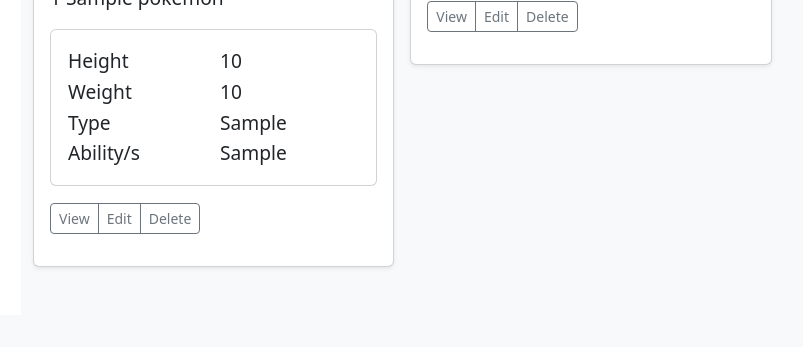
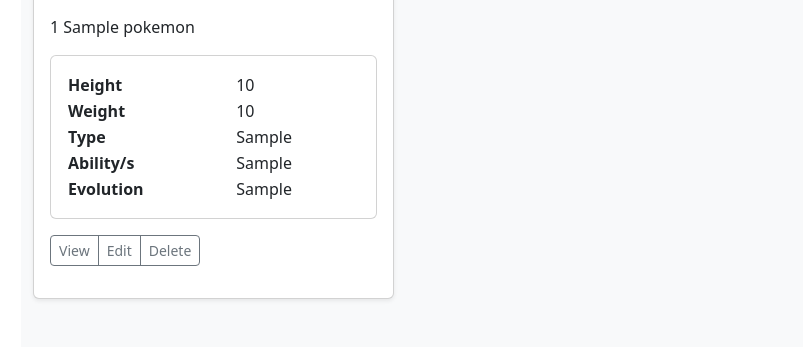
Before and after one commit to cjayaranon/crud-pokedex, a Django app: page / in a window 1280 px wide, after a click on "View". Shown: the part 697-1044 px from the top of the page, without its empty margins (49-852 px from the left). Before the commit the page ends 965 px from the top, so only its background shows below. Run offline with Django 4.2, Linux system fonts and the light colour scheme; tables that the repository leaves empty hold one stand-in row (values such as "Sample post"); some libraries are stand-ins or nearby versions.

Commit message:
added pokemon evolution; added properties at models to clean str output to views

```diff
--- a/dexapoke/frontend/static/custom_css/base.css
+++ b/dexapoke/frontend/static/custom_css/base.css
@@ -15,7 +15,6 @@
 .card-body {
   margin-bottom: 16px;
   overflow: auto;
-  font-size: 1.5vw;
 }
 
 /*# sourceMappingURL=base.css.map */
--- a/dexapoke/frontend/static/scss/base.scss
+++ b/dexapoke/frontend/static/scss/base.scss
@@ -16,5 +16,4 @@
 .card-body {
   margin-bottom: 16px;
   overflow: auto;
-  font-size: 1.5vw;
 }
--- a/dexapoke/frontend/templates/advanced_search.html
+++ b/dexapoke/frontend/templates/advanced_search.html
@@ -1,18 +1,21 @@
 {% load static %}
 {% block content %}
     <section>
-        <div class="collapse" id="advancedSearch">
-            <p>{% lorem 20 w random %}</p>
-        </div>
-        <div>
-            <button type="button"
-                    class="btn btn-sm btn-secondary"
-                    data-bs-toggle="collapse"
-                    data-bs-target="#advancedSearch"
-                    aria-expanded="false"
-                    aria-controls="advancedSearch">
-                Filter by Type
-            </button>
+        <div class="dropdown">
+            <form action="{% url 'home' %}" method="post">
+                {% csrf_token %}
+                <button type="button"
+                        class="btn btn-sm btn-secondary dropdown-toggle"
+                        data-bs-toggle="dropdown"
+                        aria-expanded="false">
+                    Filter by Type
+                </button>
+                <ul class="dropdown-menu" id="dropdownMenu">
+                    {% for items in  pokemon_types%}
+                        <li><a href="{% url 'home' %}">{{ items.name }}</a></li>
+                    {% endfor %}
+                </ul>
+            </form>
         </div>
     </section>
 {% endblock content %}
--- a/dexapoke/frontend/templates/landing.html
+++ b/dexapoke/frontend/templates/landing.html
@@ -13,10 +13,15 @@
           <form action="{% url 'home' %}" method="post">
             {% csrf_token %}
             <input type="text" name="search-bar" id="searchBar" class="form-control" />
+            <p class="lead text-muted">Use the advanced search to explore Pokémon by type.</p>
+            <label for="pokemonTypes">Filter by Type</label>
+            <select name="dropdown-menu" id="pokemonTypes" class="form-select" onchange="this.form.submit()">
+              {% for items in  pokemon_types %}
+                  <option class="dropdown-item">{{ items.name }}</option>
+              {% endfor %}
+            </select>
           </form>
           <!-- show when  -->
-          <p class="lead text-muted">Use the advanced search to explore Pokémon by type.</p>
-          {% include "advanced_search.html" %}
         </div>
       </div>
     </section>
@@ -28,7 +33,6 @@
           <div class="col">{% include "pokemon_card.html" %}</div>
           <!-- end Pokémon card -->
         {% endfor %}
-        <div class="col">{% include "pokemon_card.html" %}</div>
       </div>
     </section>
   </main>
--- a/dexapoke/frontend/templates/pokemon_card.html
+++ b/dexapoke/frontend/templates/pokemon_card.html
@@ -15,20 +15,30 @@
                 <table>
                     <tbody>
                         <tr>
-                            <td>Height</td>
+                            <th>Height</th>
                             <td>{{ items.height }}</td>
                         </tr>
                         <tr>
-                            <td>Weight</td>
+                            <th>Weight</th>
                             <td>{{ items.weight }}</td>
                         </tr>
                         <tr>
-                            <td>Type</td>
-                            <td>{{ items.pokemon_type }}</td>
+                            <th>Type</th>
+                            {% for i in items.get_pokemon_type %}
+                            <td>{{ i }}</td>
+                            {% endfor %}
                         </tr>
                         <tr>
-                            <td>Ability/s</td>
-                            <td>{{ items.pokemon_ability }}</td>
+                            <th>Ability/s</th>
+                            {% for i in items.get_pokemon_ability %}
+                            <td>{{ i }}</td>
+                            {% endfor %}
+                        </tr>
+                        <tr>
+                            <th>Evolution</th>
+                            {% for i in items.get_pokemon_evolution  %}
+                            <td>{{ i }}</td>
+                            {% endfor %}
                         </tr>
                     </tbody>
                 </table>
--- a/dexapoke/pokemon/models.py
+++ b/dexapoke/pokemon/models.py
@@ -1,3 +1,4 @@
+import re
 from django.db import models
 
 
@@ -53,6 +54,30 @@
         null = True
     )
 
+    pokemon_evolution = models.CharField(
+        max_length = 80,
+        blank = True,
+        null = True
+    )
+
+    @property
+    def get_pokemon_type(self):
+        pokemon_type = re.sub('[\[\]\' ]', '', self.pokemon_type)
+        mod_pokemon_type = pokemon_type.split(',')
+        return mod_pokemon_type
+
+    @property
+    def get_pokemon_ability(self):
+        pokemon_ability = re.sub('[\[\]\' ]', '', self.pokemon_ability)
+        self.pokemon_ability = pokemon_ability.split(',')
+        return self.pokemon_ability
+
+    @property
+    def get_pokemon_evolution(self):
+        pokemon_evolution = re.sub('[\[\]\' ]', '', self.pokemon_evolution)
+        self.pokemon_evolution = pokemon_evolution.split(',')
+        return self.pokemon_evolution
+
 # Gender (choice)
 # Category (choice)
 # Weaknesses (choice)
--- a/dexapoke/pokemon/views.py
+++ b/dexapoke/pokemon/views.py
@@ -10,15 +10,25 @@
 
     def get_context_data(self, **kwargs):
         context = super().get_context_data(**kwargs) # get the default context data
-        context['pokemon_details'] = self.model.objects.filter(id__contains=1) # add extra field to the context
+        model_objects = self.model.objects.order_by('id')[:9] # add extra field to the context
+
+        # for items in model_objects:
+        #     print(items)
+        context['pokemon_details'] = model_objects
+        context['pokemon_types'] = PokemonType.objects.all()
         return context
 
     def post(self, request, *args, **kwargs):
-        print(request.POST['search-bar'])
-        # query_list = self.model.objects.filter(
-        #     name=
-        # )
-        return render(request, self.template_name, {})
+        print(request.POST)
+        if (request.POST['search-bar']):
+            query_list = self.model.objects.filter(
+                name__contains = request.POST['search-bar']
+            )
+        elif (request.POST['dropdown-menu']):
+            query_list = self.model.objects.filter(
+                pokemon_type__contains = request.POST['dropdown-menu']
+            )
+        return render(request, self.template_name, {'pokemon_details':query_list, 'pokemon_types':PokemonType.objects.all()})
 
 
 
```
Also changed, not shown: dexapoke/frontend/static/js/actions.js (added, +10 -0 lines), dexapoke/pokemon/management/commands/evo_chain.py (added, +32 -0 lines), dexapoke/pokemon/management/commands/import_from_pokeapi.py (+7 -3 lines), dexapoke/pokemon/management/commands/pokemon_abilities.py (added, +14 -0 lines), dexapoke/pokemon/management/commands/pokemon_types.py (added, +13 -0 lines), dexapoke/static/js/actions.js (added, +10 -0 lines), dexapoke/pokemon/migrations/0003_pokemons_pokemon_evolution.py (added), 1 other file.
